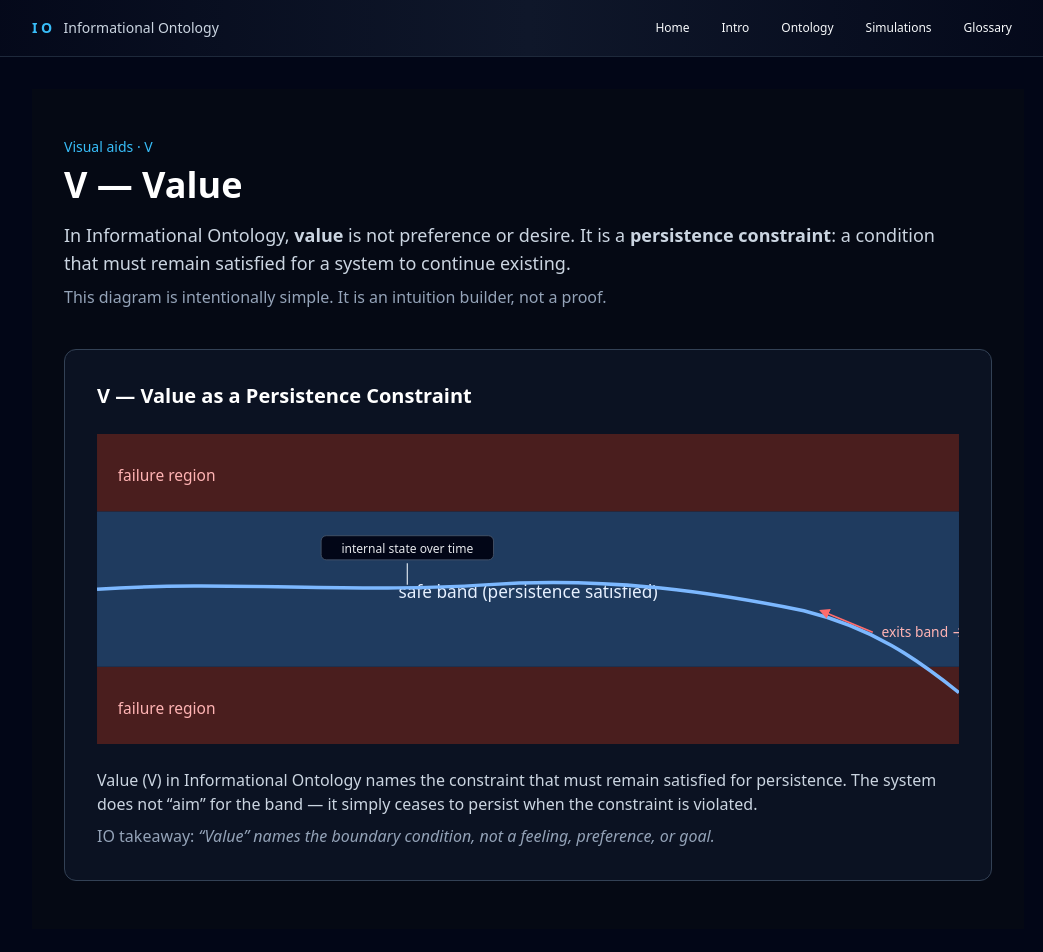
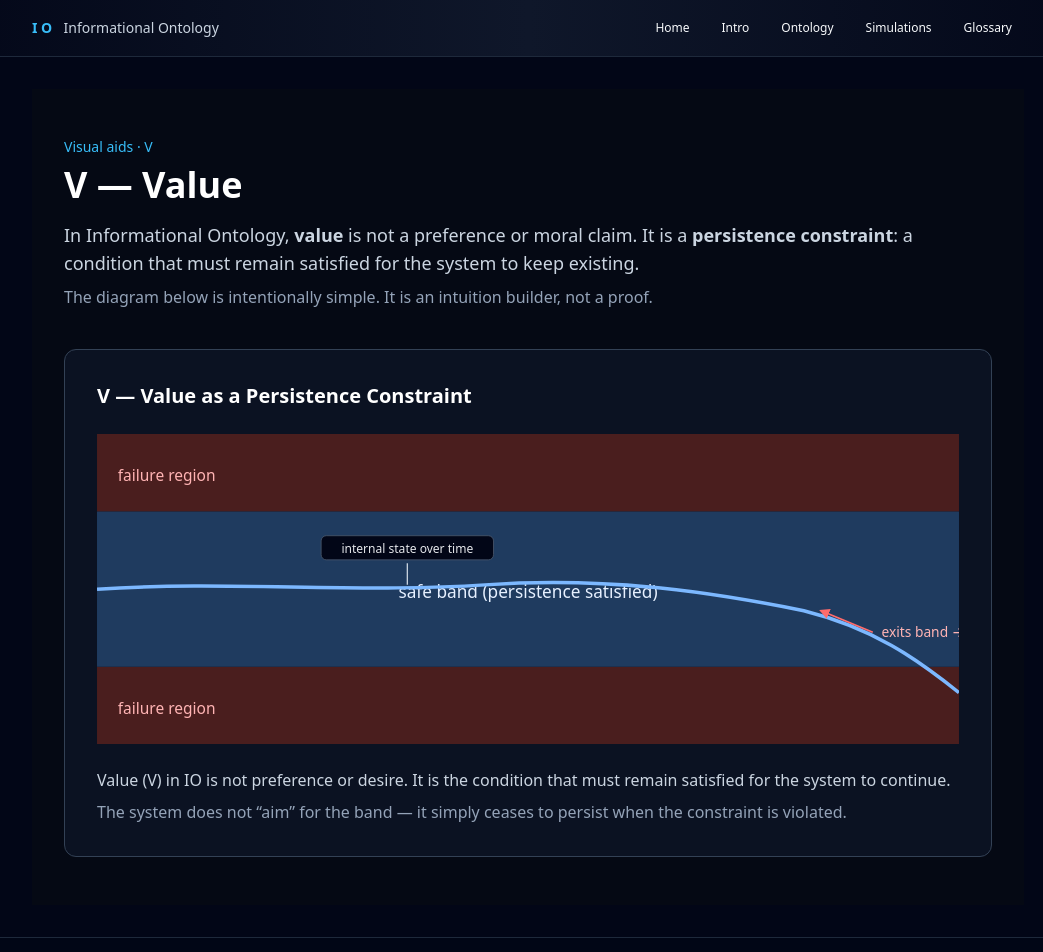
Before and after one commit to MindsEye69/information-ontology-site, a Next.js app: page /simulations/value in a window 1280 px wide. Shown: the top 952 px of the page, without its empty margins (112-1155 px from the left). Built offline with nearby package versions, Linux system fonts and the light colour scheme.

Commit message:
V Diagram Fix

```diff
--- a/app/simulations/value/page.tsx
+++ b/app/simulations/value/page.tsx
@@ -1,4 +1,4 @@
-export default function ValueVisualAid() {
+export default function ValuePage() {
   return (
     <main className="min-h-screen bg-[#050914] text-white px-8 py-12">
       {/* Header */}
@@ -6,12 +6,12 @@ export default function ValueVisualAid() {
         <div className="text-sky-400 text-sm mb-2">Visual aids · V</div>
         <h1 className="text-4xl font-semibold mb-4">V — Value</h1>
         <p className="text-lg text-slate-300 max-w-4xl">
-          In Informational Ontology, <strong>value</strong> is not preference or desire.
+          In Informational Ontology, <strong>value</strong> is not a preference or moral claim.
           It is a <strong>persistence constraint</strong>: a condition that must remain
-          satisfied for a system to continue existing.
+          satisfied for the system to keep existing.
         </p>
         <p className="text-slate-400 mt-2">
-          This diagram is intentionally simple. It is an intuition builder, not a proof.
+          The diagram below is intentionally simple. It is an intuition builder, not a proof.
         </p>
       </div>
 
@@ -21,33 +21,20 @@ export default function ValueVisualAid() {
           V — Value as a Persistence Constraint
         </h2>
 
-        {/* SVG Diagram */}
         <svg
           viewBox="0 0 1000 360"
           className="w-full h-auto"
-          aria-label="Value as persistence band diagram"
+          aria-label="Value as persistence constraint diagram"
         >
           {/* Failure regions */}
           <rect x="0" y="0" width="1000" height="90" fill="#4a1e1e" />
           <rect x="0" y="270" width="1000" height="90" fill="#4a1e1e" />
 
-          {/* Failure region labels */}
-          <text
-            x="24"
-            y="55"
-            fill="#ffb4b4"
-            fontSize="18"
-            fontWeight="500"
-          >
+          {/* Failure labels */}
+          <text x="24" y="55" fill="#ffb4b4" fontSize="18" fontWeight="500">
             failure region
           </text>
-          <text
-            x="24"
-            y="325"
-            fill="#ffb4b4"
-            fontSize="18"
-            fontWeight="500"
-          >
+          <text x="24" y="325" fill="#ffb4b4" fontSize="18" fontWeight="500">
             failure region
           </text>
 
@@ -66,7 +53,7 @@ export default function ValueVisualAid() {
             safe band (persistence satisfied)
           </text>
 
-          {/* Internal state trajectory */}
+          {/* Internal state trajectory (starts at left edge) */}
           <path
             d="
               M 0 180
@@ -79,35 +66,14 @@ export default function ValueVisualAid() {
             strokeWidth="4"
           />
 
-          {/* Trajectory label */}
-          <line
-            x1="360"
-            y1="150"
-            x2="360"
-            y2="175"
-            stroke="#cbd5e1"
-            strokeWidth="1.5"
-          />
-          <rect
-            x="260"
-            y="118"
-            width="200"
-            height="28"
-            rx="6"
-            fill="#020617"
-            stroke="#475569"
-          />
-          <text
-            x="360"
-            y="138"
-            textAnchor="middle"
-            fill="#e5e7eb"
-            fontSize="14"
-          >
+          {/* Trajectory callout */}
+          <line x1="360" y1="150" x2="360" y2="175" stroke="#cbd5e1" strokeWidth="1.5" />
+          <rect x="260" y="118" width="200" height="28" rx="6" fill="#020617" stroke="#475569" />
+          <text x="360" y="138" textAnchor="middle" fill="#e5e7eb" fontSize="14">
             internal state over time
           </text>
 
-          {/* Exit annotation */}
+          {/* Exit annotation (far right, no crowding) */}
           <line
             x1="900"
             y1="230"
@@ -117,17 +83,10 @@ export default function ValueVisualAid() {
             strokeWidth="2"
             markerEnd="url(#arrow)"
           />
-          <text
-            x="910"
-            y="235"
-            fill="#ffb4b4"
-            fontSize="16"
-            fontWeight="500"
-          >
+          <text x="910" y="235" fill="#ffb4b4" fontSize="16" fontWeight="500">
             exits band → fails
           </text>
 
-          {/* Arrow marker */}
           <defs>
             <marker
               id="arrow"
@@ -143,16 +102,14 @@ export default function ValueVisualAid() {
           </defs>
         </svg>
 
-        {/* Explanatory text */}
         <div className="mt-6 text-slate-300 text-base max-w-5xl">
           <p className="mb-2">
-            Value (V) in Informational Ontology names the constraint that must remain
-            satisfied for persistence. The system does not “aim” for the band —
-            it simply ceases to persist when the constraint is violated.
+            Value (V) in IO is not preference or desire. It is the condition that must
+            remain satisfied for the system to continue.
           </p>
           <p className="text-slate-400">
-            IO takeaway: <em>“Value” names the boundary condition, not a feeling,
-            preference, or goal.</em>
+            The system does not “aim” for the band — it simply ceases to persist when the
+            constraint is violated.
           </p>
         </div>
       </div>
```
